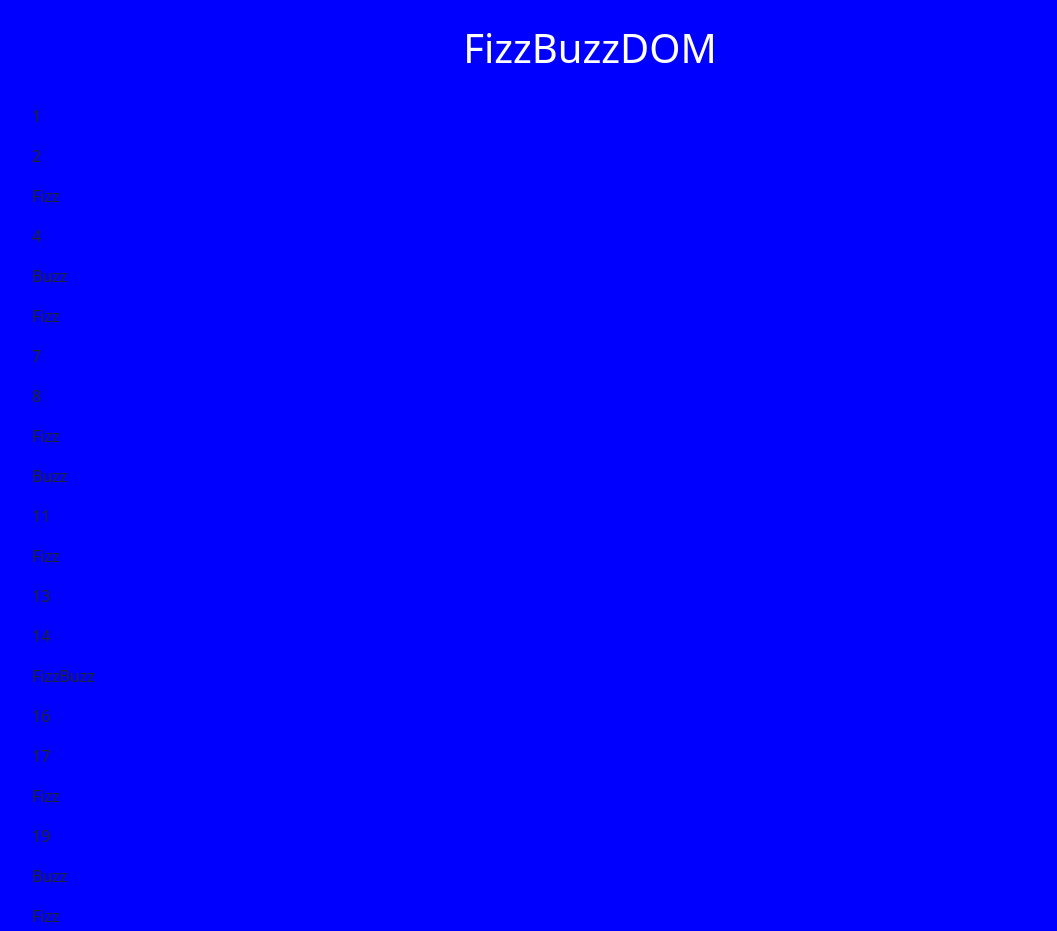
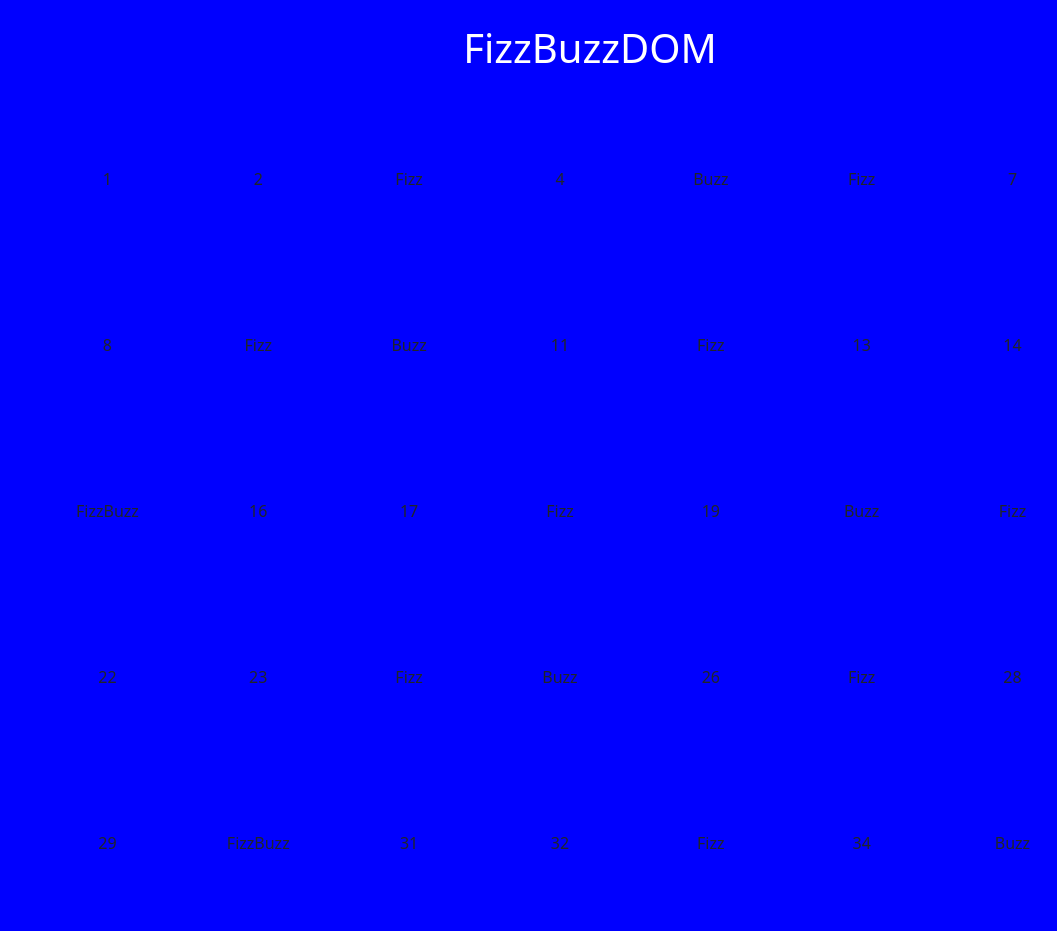
Before and after one commit to orazi-paolo/js-fizzbuzzdom, a plain HTML site: page index.html in a window 1280 px wide. Shown: the top 931 px of the page, without its empty margins (50-1107 px from the left). Drawn offline with nearby package versions, Linux system fonts and the light colour scheme.

Commit message:
added some css

```diff
--- a/css/style.css
+++ b/css/style.css
@@ -1,3 +1,13 @@
+p{
+    display: flex;
+    justify-content: center;
+    align-items: center;
+    height: 150px;
+    gap: 10px;
+    width: calc((100% / 7) - (60px / 7));
+}
+
+
 /* utils */
 .bg-blue{
     background-color: blue;
--- a/index.html
+++ b/index.html
@@ -14,7 +14,7 @@
 <body class="bg-blue">
     <div class="container">
         <h1 class="text-center text-white py-4">FizzBuzzDOM</h1>
-        <div id="containerDom"></div>
+        <div id="containerDom" class="d-flex flex-wrap container-paragraph"></div>
     </div>
 
 
```
